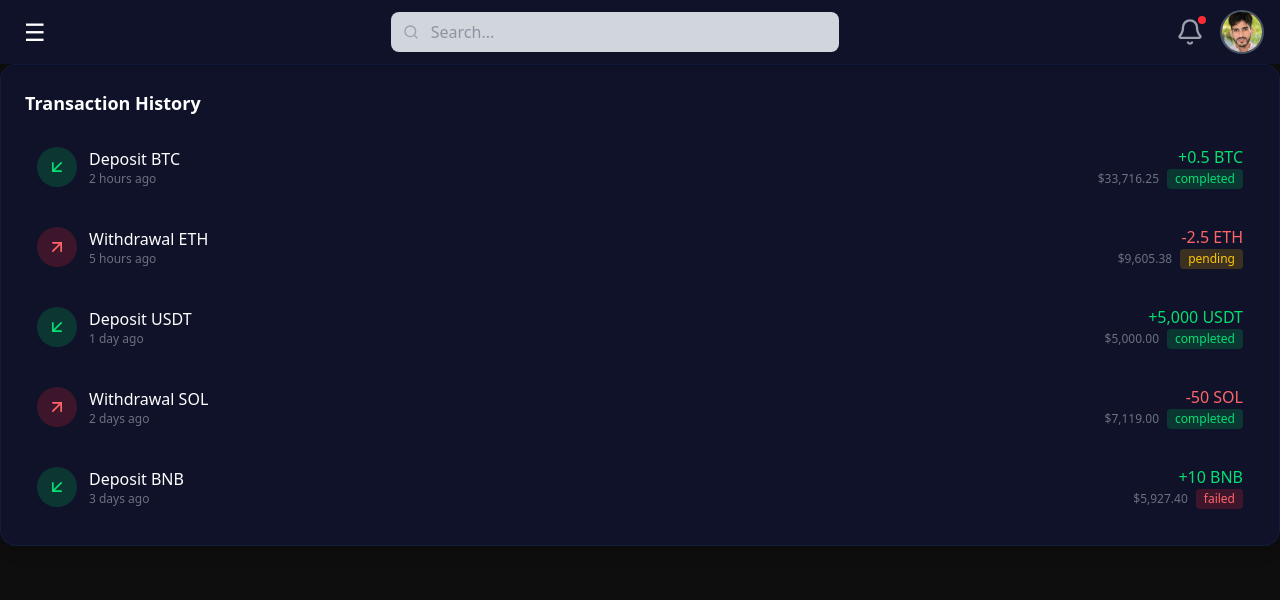
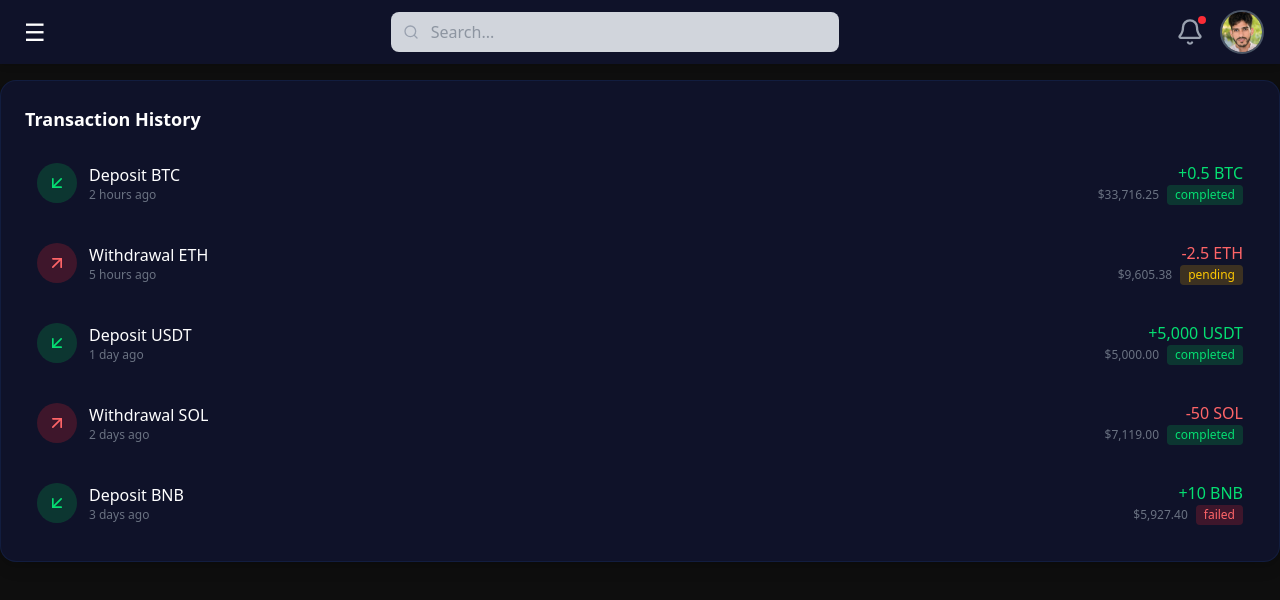
Before and after one commit to ziasarwar-of/blue-trade, a Next.js app: page /transaction in a window 1280 px wide. Shown: the top 600 px of the page. Built offline with nearby package versions, Linux system fonts and the light colour scheme.

Commit message:
fix transaction history page layout

```diff
--- a/src/app/transaction/page.js
+++ b/src/app/transaction/page.js
@@ -1,6 +1,6 @@
-import Transactions from '@/src/components/transactionHistory/TransactionHistory'
+import TransactionHistory from '@/src/components/transactionHistory/TransactionHistory'
 const page = () => {
-  return <Transactions/>
+  return <TransactionHistory/>
 }
 
 export default page
--- a/src/components/transactionHistory/TransactionHistory.tsx
+++ b/src/components/transactionHistory/TransactionHistory.tsx
@@ -67,7 +67,7 @@ const statusStyles = {
 
 export default function TransactionHistory() {
   return (
-    <div className="bg-[#0f1229] rounded-2xl p-6 border border-blue-500/10 shadow-lg">
+    <div className="bg-[#0f1229] rounded-2xl p-6 mt-4 border border-blue-500/10 shadow-lg">
       {/* Heading */}
       <h3 className="text-lg font-semibold text-white mb-4">
         Transaction History
```
